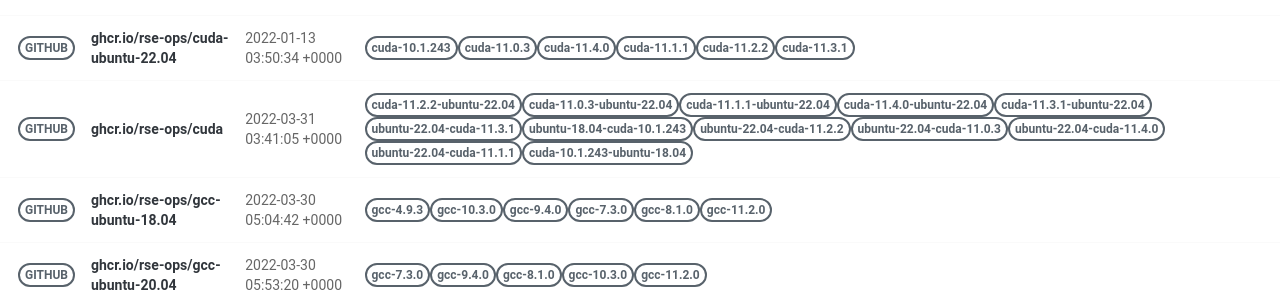
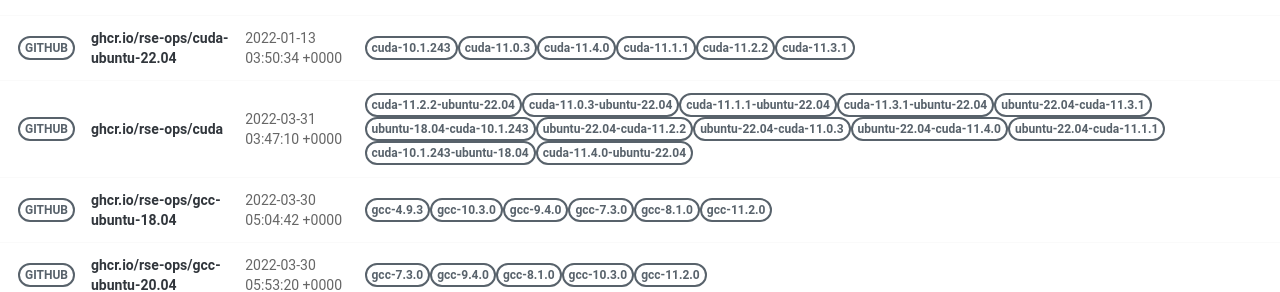
Before and after one commit to rse-ops/docker-images, a Jekyll site: the page built from pages/index.md, in a window 1280 px wide. Shown: the part 414-706 px from the top of the page. Built offline with Jekyll 4.4.1, drawn with Linux system fonts in a browser that asks for light colours; nearby versions of some CDN libraries.

Commit message:
Automated push to update library 2022-03-31

```diff
--- a/_library/ghcr.io-rse-ops-cuda.md
+++ b/_library/ghcr.io-rse-ops-cuda.md
@@ -1,7 +1,7 @@
 ---
 layout: container
 name: ghcr.io/rse-ops/cuda
-updated_at: 2022-03-31 03:41:05.245882
+updated_at: 2022-03-31 03:47:10.018708
 
 
 container_url: https://github.com/orgs/rse-ops/packages/container/package/cuda
```
Also changed, not shown: other parts of _library/ghcr.io-rse-ops-cuda.md (+3 -3 lines).
